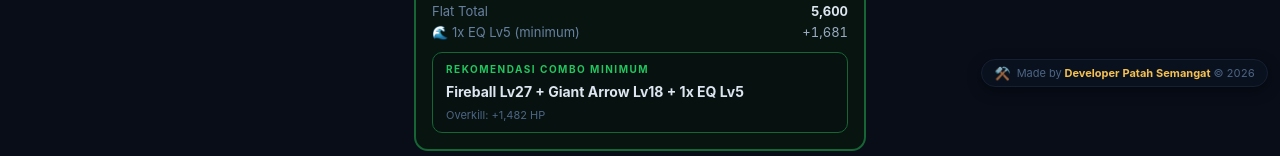
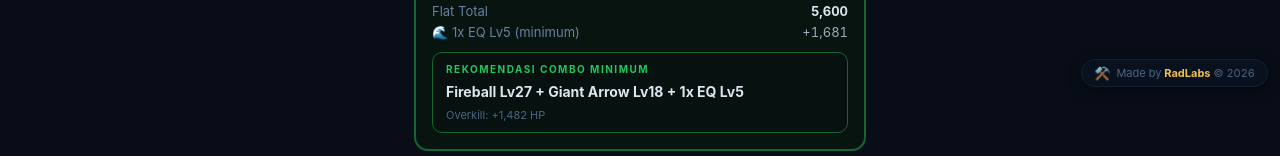
Before and after one commit to cleveradit/calculator-coc, a React (Vite) app: page / in a window 1280 px wide. Shown: the part 701-857 px from the top of the page. Built offline with nearby package versions, Linux system fonts and the light colour scheme.

Commit message:
update watermark

```diff
--- a/src/App.tsx
+++ b/src/App.tsx
@@ -333,7 +333,7 @@ export default function App() {
           fontVariantNumeric:'tabular-nums'
         }}>
           <span style={{ fontSize:13, lineHeight:1 }}>⚒️</span>
-          <span>Made by <span style={{ color:C.accentLt, fontWeight:700 }}>Developer Patah Semangat</span> © 2026</span>
+          <span>Made by <span style={{ color:C.accentLt, fontWeight:700 }}>RadLabs</span> © 2026</span>
         </div>
 
         {/* EQ note */}
```
